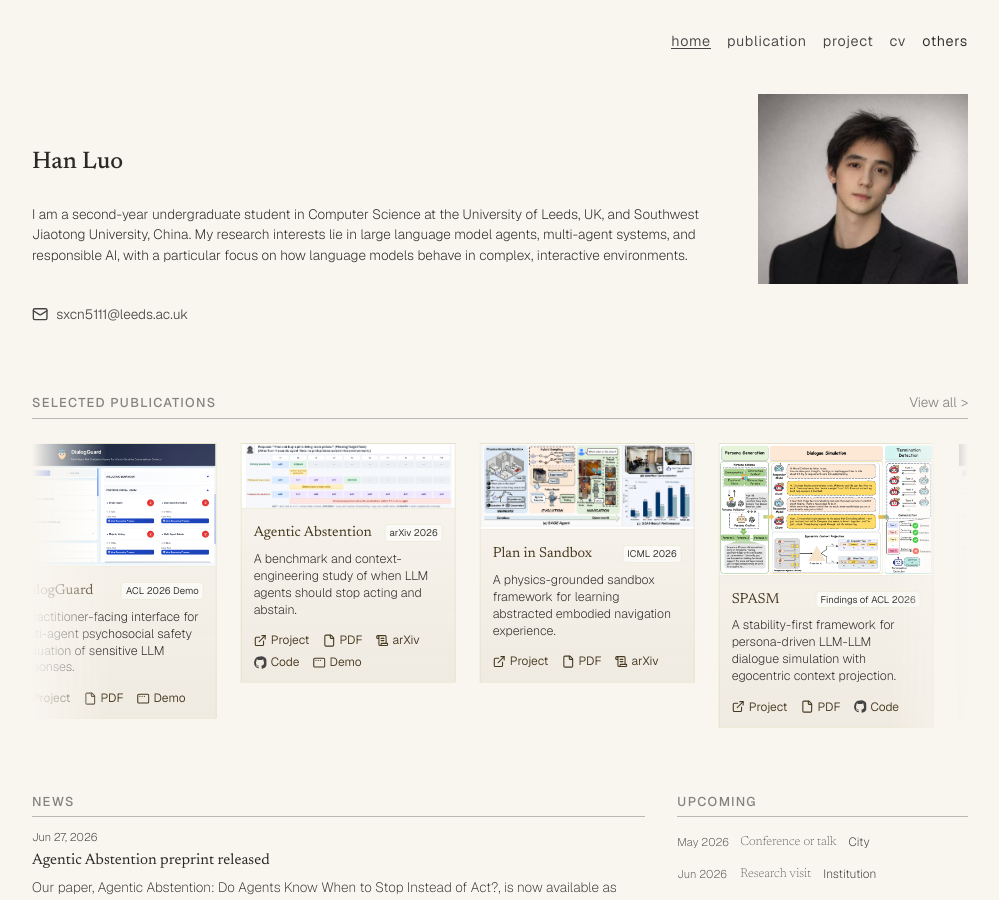
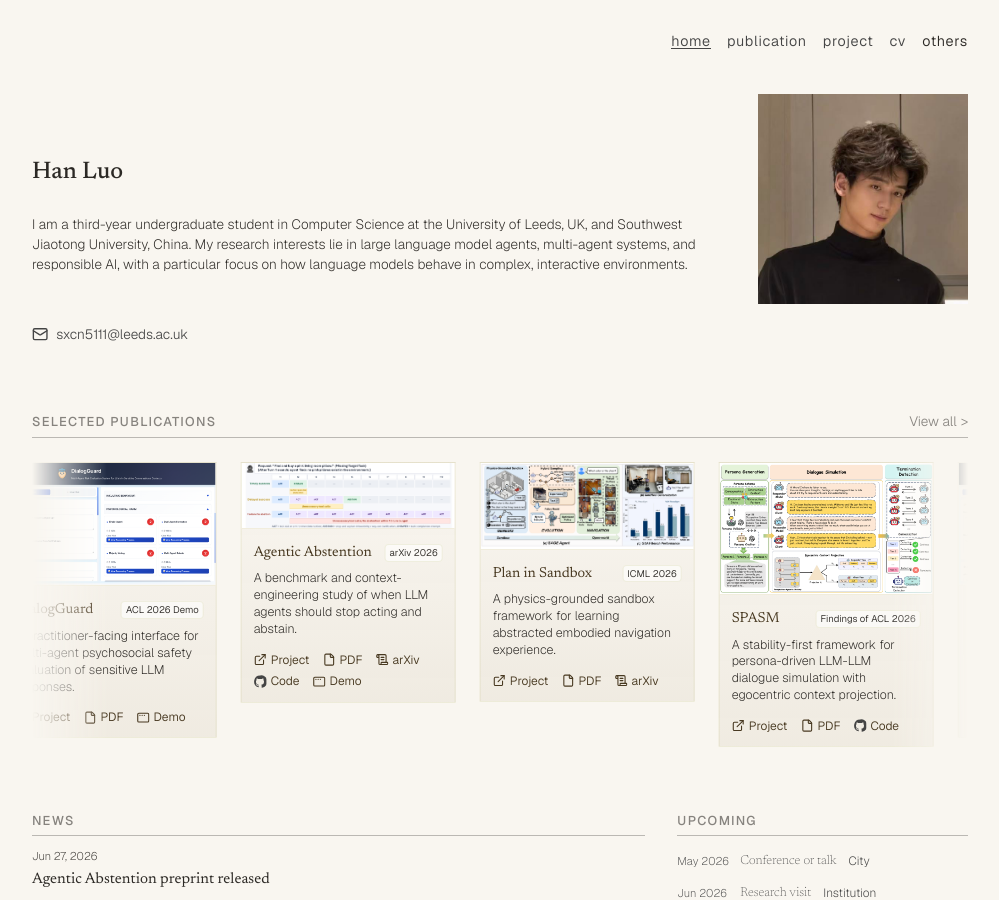
Before and after one commit to lhannnn/lhannnn.github.io, a Jekyll site: the page built from index.html, in a window 1280 px wide and 900 px high. Shown: the whole window, without its empty margins (140-1139 px from the left). Built offline with Jekyll 4.4.1, drawn with Linux system fonts in a browser that asks for light colours; nearby versions of some CDN libraries; some web fonts are replaced.

Commit message:
Update portrait and undergraduate year

```diff
--- a/index.html
+++ b/index.html
@@ -16,7 +16,7 @@
         <div class="mx-2 my-6 flex items-center justify-center lg:hidden">
           <img src="{{ '/assets/images/profile.jpg' | relative_url }}" alt="Han Luo portrait" style="width: 60%; max-width: 300px;"/>
         </div>
-        <p class="mt-3">I am a second-year undergraduate student in Computer Science at the University of Leeds, UK, and Southwest Jiaotong University, China. My research interests lie in large language model agents, multi-agent systems, and responsible AI, with a particular focus on how language models behave in complex, interactive environments.</p>
+        <p class="mt-3">I am a third-year undergraduate student in Computer Science at the University of Leeds, UK, and Southwest Jiaotong University, China. My research interests lie in large language model agents, multi-agent systems, and responsible AI, with a particular focus on how language models behave in complex, interactive environments.</p>
       </div>
       <div class="hidden text-center lg:col-span-3 lg:block lg:self-center">
         <img src="{{ '/assets/images/profile.jpg' | relative_url }}" alt="Han Luo portrait" class="mx-auto block w-full" style="max-width: 225px;"/>
```
Also changed, not shown: assets/images/profile.jpg.
